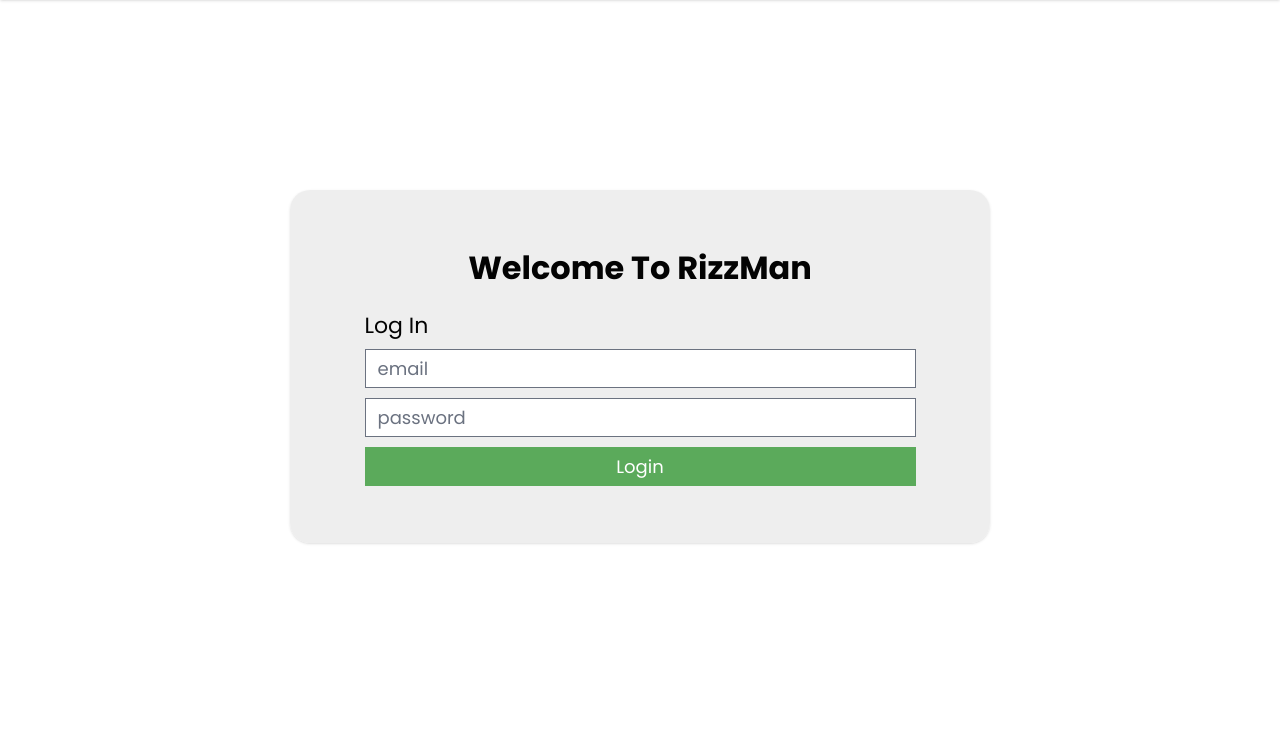
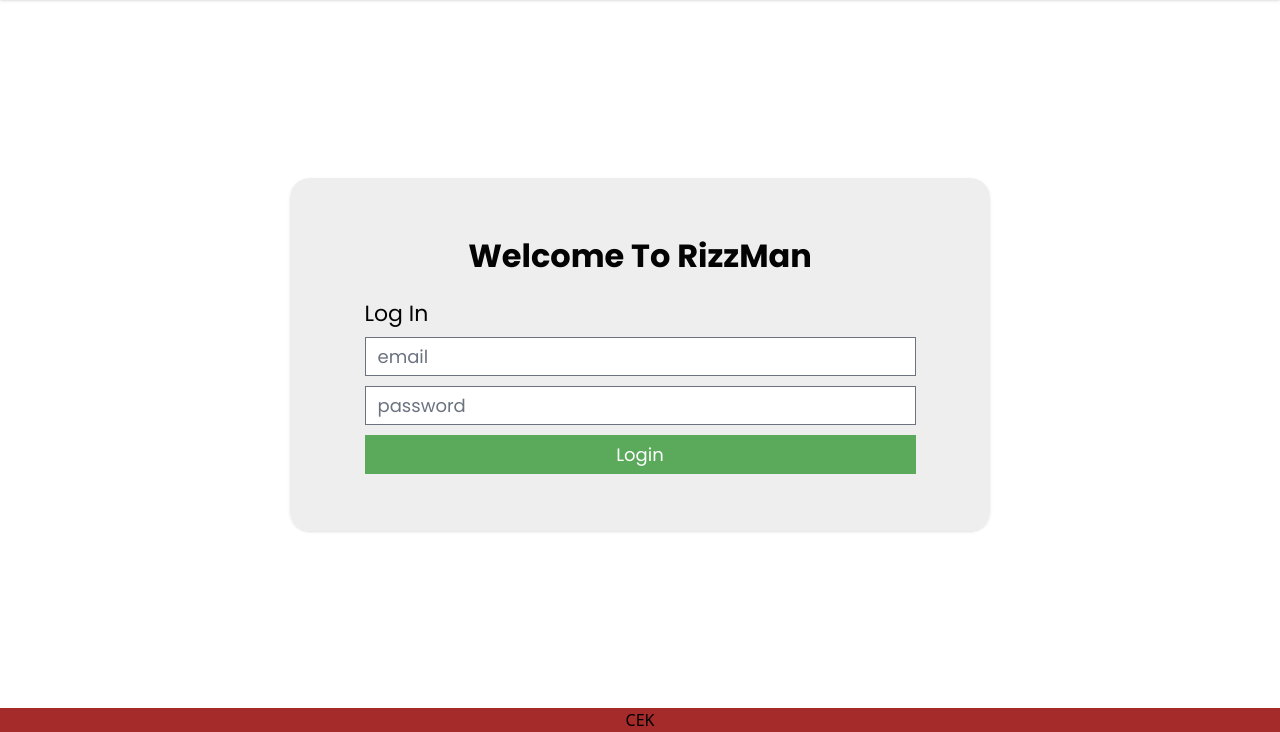
Before and after one commit to ArbathAbdurrahman/RizzMan, a Django app: page /login/ in a window 1280 px wide. Shown: the part 68-800 px from the top of the page. Run offline with Django 4.2, Linux system fonts and the light colour scheme; style sheets or scripts are compiled from the project's sources; some libraries are stand-ins or nearby versions.

Commit message:
Nyambung kok cssnya

```diff
--- a/rizzman/static/css/tailwind.css
+++ b/rizzman/static/css/tailwind.css
@@ -25,3 +25,7 @@
 .loginBox {
     @apply w-[860px] h-[460px] px-[155px] pt-10 pb-[41px] bg-[#eeeeee]/95 rounded-[20px] shadow flex-col justify-center items-center gap-2.5 inline-flex;
 }
+
+.cek {
+    background-color: brown;
+}
--- a/rizzman/templates/login.html
+++ b/rizzman/templates/login.html
@@ -35,4 +35,7 @@
             </div>
         </div>
     </main>
+    <div class="cek container">
+        <h1>CEK</h1>
+    </div>
 {% endblock content %}
```
